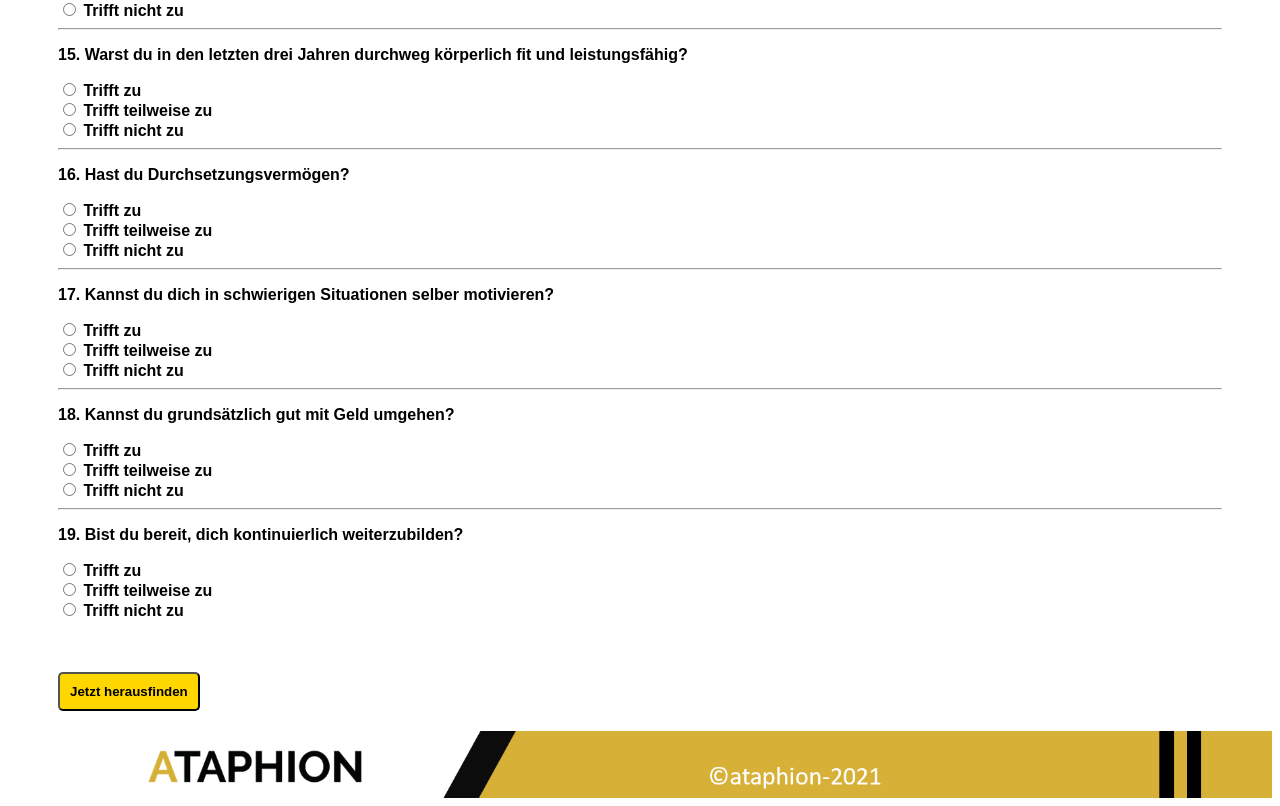
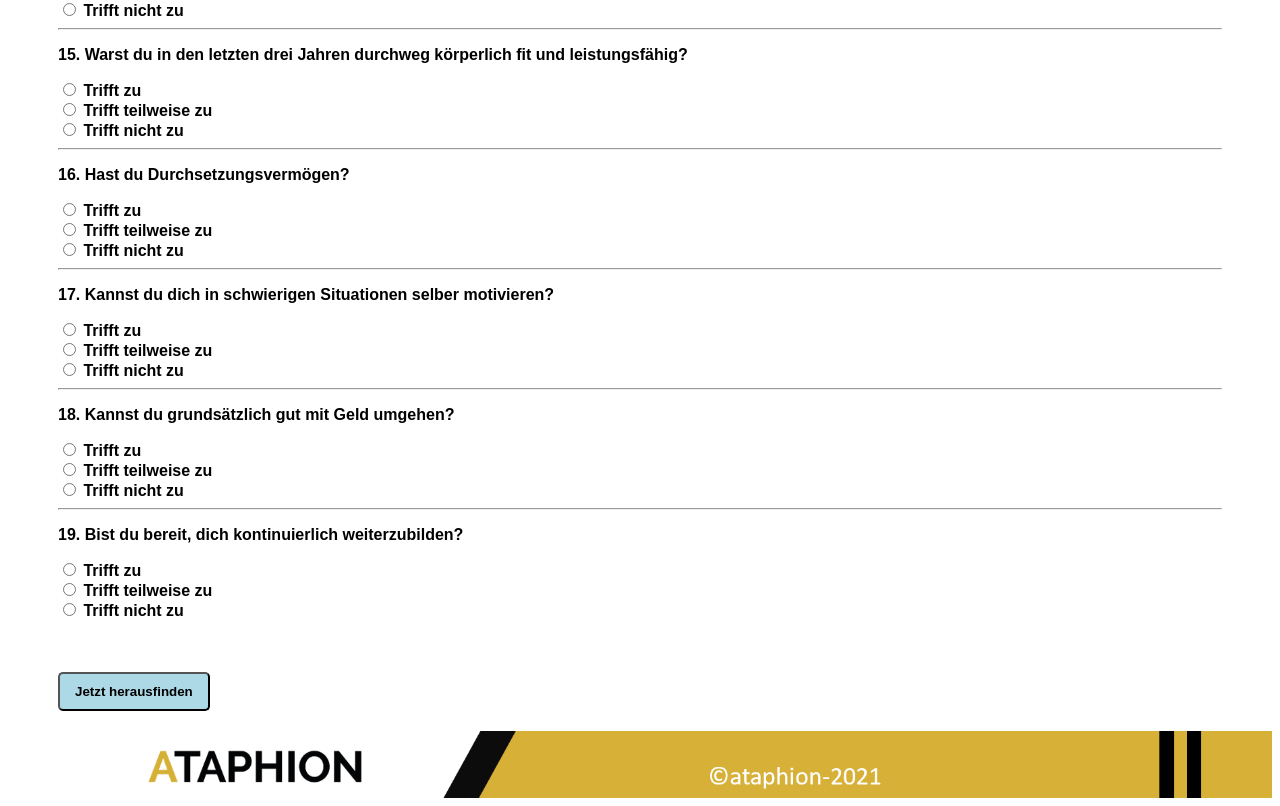
Before and after one commit to raoobaid/Online-form, a plain HTML site: page index.html in a window 1280 px wide. Shown: the part 1825-2631 px from the top of the page. Drawn offline with Linux system fonts and the light colour scheme.

Commit message:
Update index.html

```diff
--- a/index.html
+++ b/index.html
@@ -136,7 +136,7 @@
       <input class="radio" type="radio" name="inputs18" value="C" id="C19" /> Trifft nicht zu
       </form>
     <br><br>
-    <button style="margin-left: 50px; padding: 10px; border-radius: 5px; background-color:gold;font-family:sans-serif;" onclick="checkForm()"><b>Jetzt herausfinden</b></button>
+    <button style="margin-left: 50px; padding-left: 15px;padding-right: 15px;padding-top: 10px;padding-bottom: 10px; border-radius: 5px; background-color:lightblue;" onclick="checkForm()"><b>Jetzt herausfinden</b></button>
     <h2 id="result" style="text-align: center; color: gold;font-family:sans-serif;"></h2>
     <p id="out" style="font-weight: bold; padding-left: 50px;font-family:sans-serif;"></p>
 
```
